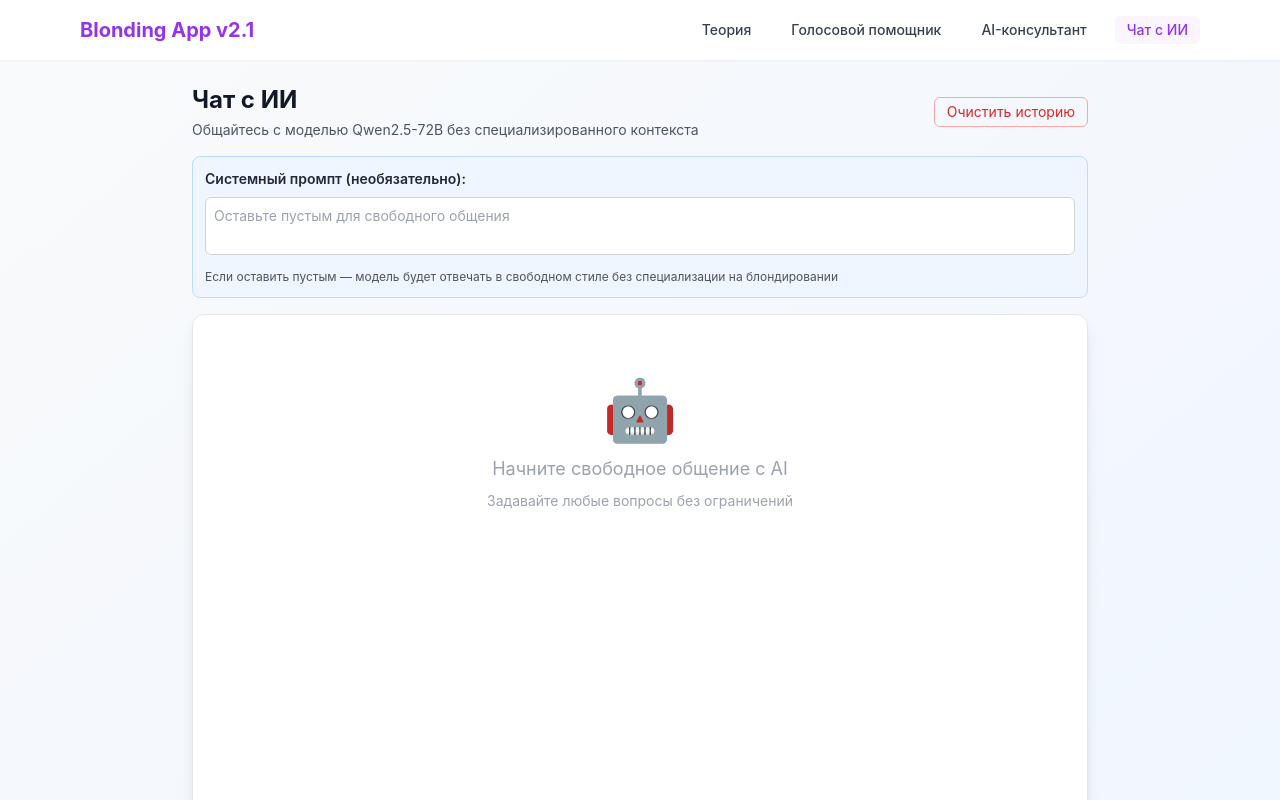
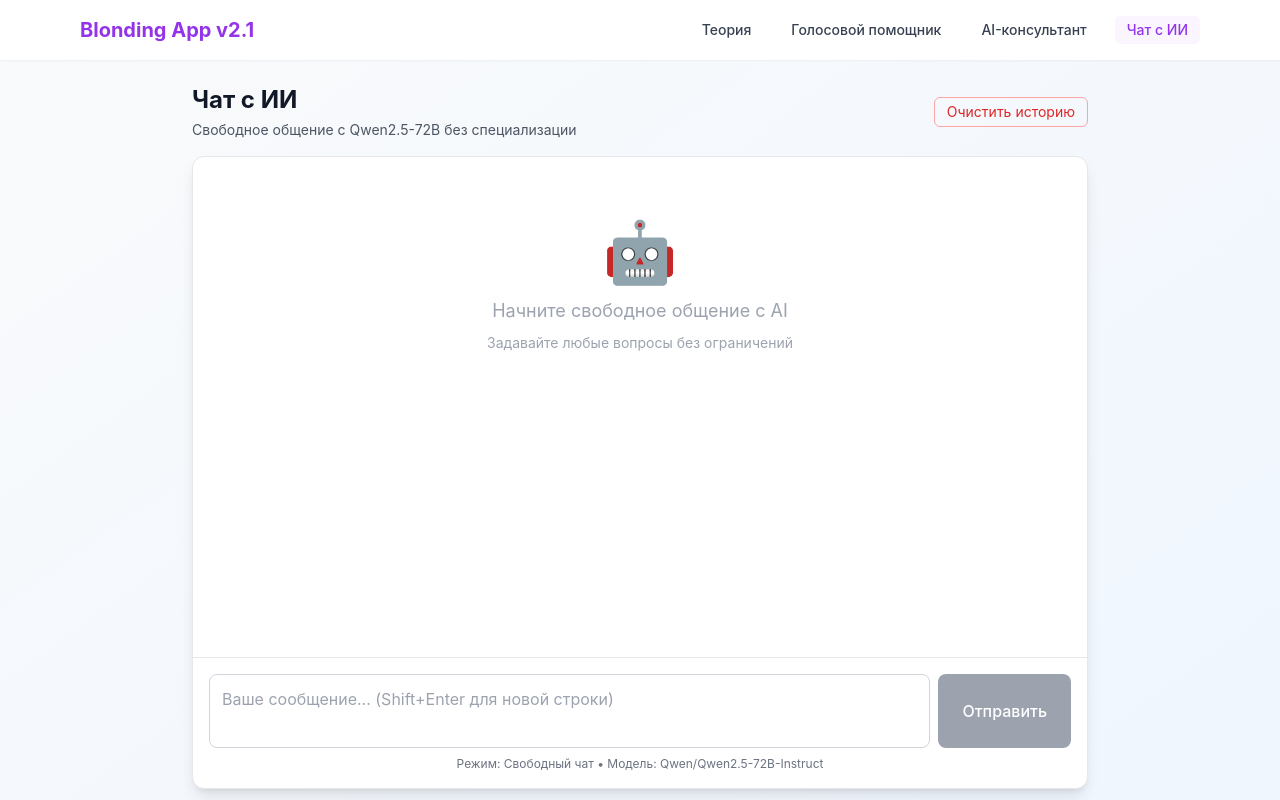
Before and after one commit to dbobkov245-source/blonding-app-v2.1, a Next.js app: page /ChatRaw in a window 1280 px wide. Shown: the top 800 px of the page. Built offline with nearby package versions, Linux system fonts and the light colour scheme.

Commit message:
Update ChatRaw.tsx

```diff
--- a/src/pages/ChatRaw.tsx
+++ b/src/pages/ChatRaw.tsx
@@ -8,9 +8,9 @@ interface Message {
 
 export default function ChatRaw() {
   const [messages, setMessages] = useState<Message[]>([]);
-  const [text, setText] = useState('');
-  const [loading, setLoading] = useState(false);
-  const [systemPromptInput, setSystemPromptInput] = useState('');
+  const [text, setText] = useState<string>('');
+  const [loading, setLoading] = useState<boolean>(false);
+  const [systemPromptInput, setSystemPromptInput] = useState<string>(''); // Оставляем пустым для свободного чата
   const messagesEndRef = useRef<HTMLDivElement>(null);
 
   const scrollToBottom = () => {
@@ -21,7 +21,7 @@ export default function ChatRaw() {
     scrollToBottom();
   }, [messages]);
 
-  const send = async (messageText = text) => {
+  const send = async (messageText: string = text) => {
     if (!messageText.trim()) return;
 
     const userMessage: Message = {
@@ -40,8 +40,8 @@ export default function ChatRaw() {
         headers: { 'Content-Type': 'application/json' },
         body: JSON.stringify({
           inputs: messageText,
-          // ✅ Передаем systemPrompt ТОЛЬКО если он не пустой
-          ...(systemPromptInput.trim() && { systemPrompt: systemPromptInput })
+          // ✅ Гарантируем отсутствие системного промпта для свободного чата
+          systemPrompt: systemPromptInput.trim() || undefined // undefined = свободный режим
         }),
       });
 
@@ -91,7 +91,7 @@ export default function ChatRaw() {
         <div>
           <h2 className="text-2xl font-bold text-gray-900">Чат с ИИ</h2>
           <p className="text-sm text-gray-600 mt-1">
-            Общайтесь с моделью Qwen2.5-72B без специализированного контекста
+            Свободное общение с Qwen2.5-72B без специализации
           </p>
         </div>
         <button
@@ -102,21 +102,13 @@ export default function ChatRaw() {
         </button>
       </div>
 
-      <div className="mb-4 p-3 bg-blue-50 rounded-lg border border-blue-200">
-        <label className="block text-sm font-semibold text-gray-800 mb-2">
-          Системный промпт (необязательно):
-        </label>
-        <textarea
-          value={systemPromptInput}
-          onChange={(e) => setSystemPromptInput(e.target.value)}
-          placeholder="Оставьте пустым для свободного общения"
-          className="w-full p-2 border border-gray-300 rounded-md text-sm resize-none focus:outline-none focus:ring-2 focus:ring-blue-500"
-          rows={2}
-        />
-        <p className="text-xs text-gray-600 mt-2">
-          Если оставить пустым — модель будет отвечать в свободном стиле без специализации на блондировании
-        </p>
-      </div>
+      {systemPromptInput.trim() && (
+        <div className="mb-4 p-3 bg-yellow-50 border border-yellow-200 rounded-lg">
+          <p className="text-sm text-yellow-800">
+            ⚠️ Внимание: установлен системный промпт (может влиять на ответы AI)
+          </p>
+        </div>
+      )}
 
       <div className="bg-white rounded-xl shadow-lg border border-gray-200">
         <div className="h-[500px] overflow-auto p-4 space-y-4">
@@ -152,6 +144,9 @@ export default function ChatRaw() {
         </div>
 
         <div className="border-t border-gray-200 p-4">
+          {/* ✅ Добавлено: скрытое поле для системного промпта (по умолчанию пустое) */}
+          <input type="hidden" value={systemPromptInput} onChange={setSystemPromptInput} />
+
           <div className="flex gap-2">
             <textarea
               value={text}
@@ -176,7 +171,7 @@ export default function ChatRaw() {
             </button>
           </div>
           <p className="text-xs text-gray-500 mt-2 text-center">
-            Модель: Qwen/Qwen2.5-72B-Instruct • Свободное общение без ограничений
+            Режим: Свободный чат • Модель: Qwen/Qwen2.5-72B-Instruct
           </p>
         </div>
       </div>
```
